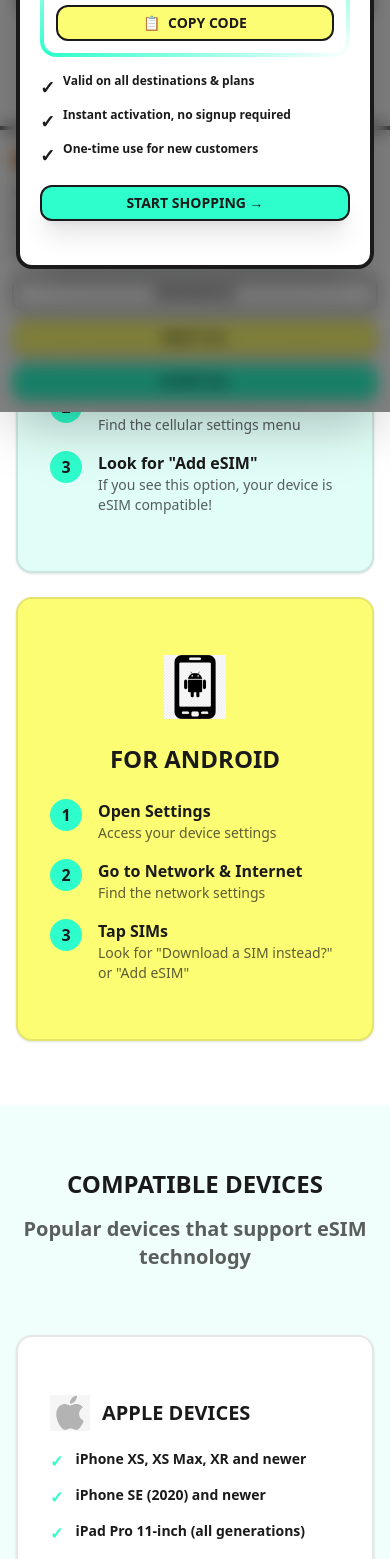
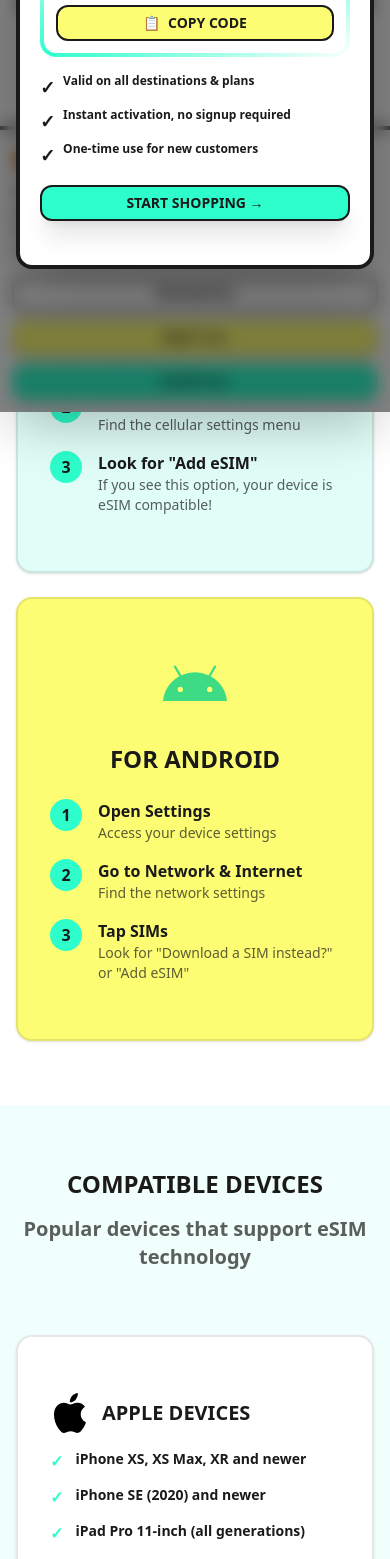
Before and after one commit to POIbakri/lumbus, a Next.js app: page /device in a window 390 px wide. Shown: the part 432-1991 px from the top of the page. Built offline with nearby package versions, Linux system fonts and the light colour scheme; no server answers.

Commit message:
Update DevicePage to Use SVG Logos for Improved Scalability
Changes:
- Replaced PNG logos for Apple and Android with SVG versions to enhance image quality and scalability across different screen sizes.
- Ensured consistent branding and visual presentation for device categories.

```diff
--- a/app/device/page.tsx
+++ b/app/device/page.tsx
@@ -74,7 +74,7 @@
             <Card className="bg-mint border-2 border-foreground/10 ">
               <CardContent className="p-8">
                 <div className="flex justify-center mb-6">
-                  <Image src="/apple-logo.jpg" alt="Apple" width={80} height={80} className="w-16 h-16 sm:w-20 sm:h-20 object-contain" />
+                  <Image src="/apple-logo.svg" alt="Apple" width={80} height={80} className="w-16 h-16 sm:w-20 sm:h-20 object-contain" />
                 </div>
                 <h3 className="font-black text-2xl mb-6 uppercase text-center">For iPhone</h3>
                 <div className="space-y-4">
@@ -107,7 +107,7 @@
             <Card className="bg-yellow border-2 border-foreground/10 ">
               <CardContent className="p-8">
                 <div className="flex justify-center mb-6">
-                  <Image src="/android-logo.png" alt="Android" width={80} height={80} className="w-16 h-16 sm:w-20 sm:h-20 object-contain" />
+                  <Image src="/android-logo.svg" alt="Android" width={80} height={80} className="w-16 h-16 sm:w-20 sm:h-20 object-contain" />
                 </div>
                 <h3 className="font-black text-2xl mb-6 uppercase text-center">For Android</h3>
                 <div className="space-y-4">
@@ -156,7 +156,7 @@
             <Card className="border-2 border-foreground/10">
               <CardContent className="p-8">
                 <div className="flex items-center gap-3 mb-4">
-                  <Image src="/apple-logo.jpg" alt="Apple" width={40} height={40} className="w-10 h-10 object-contain" />
+                  <Image src="/apple-logo.svg" alt="Apple" width={40} height={40} className="w-10 h-10 object-contain" />
                   <h3 className="font-black text-xl uppercase">Apple Devices</h3>
                 </div>
                 <ul className="space-y-3">
@@ -174,7 +174,7 @@
             <Card className="border-2 border-foreground/10">
               <CardContent className="p-8">
                 <div className="flex items-center gap-3 mb-4">
-                  <Image src="/android-logo.png" alt="Android" width={40} height={40} className="w-10 h-10 object-contain" />
+                  <Image src="/android-logo.svg" alt="Android" width={40} height={40} className="w-10 h-10 object-contain" />
                   <h3 className="font-black text-xl uppercase">Android Devices</h3>
                 </div>
                 <ul className="space-y-3">
```
Also changed, not shown: public/android-logo.svg (added), public/apple-logo.svg (added).
